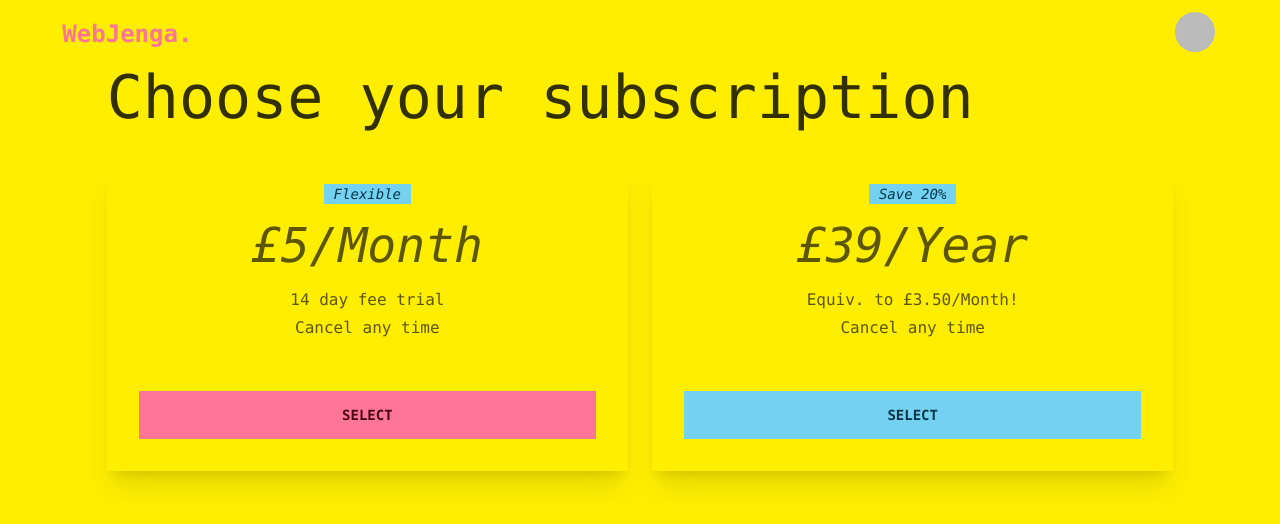
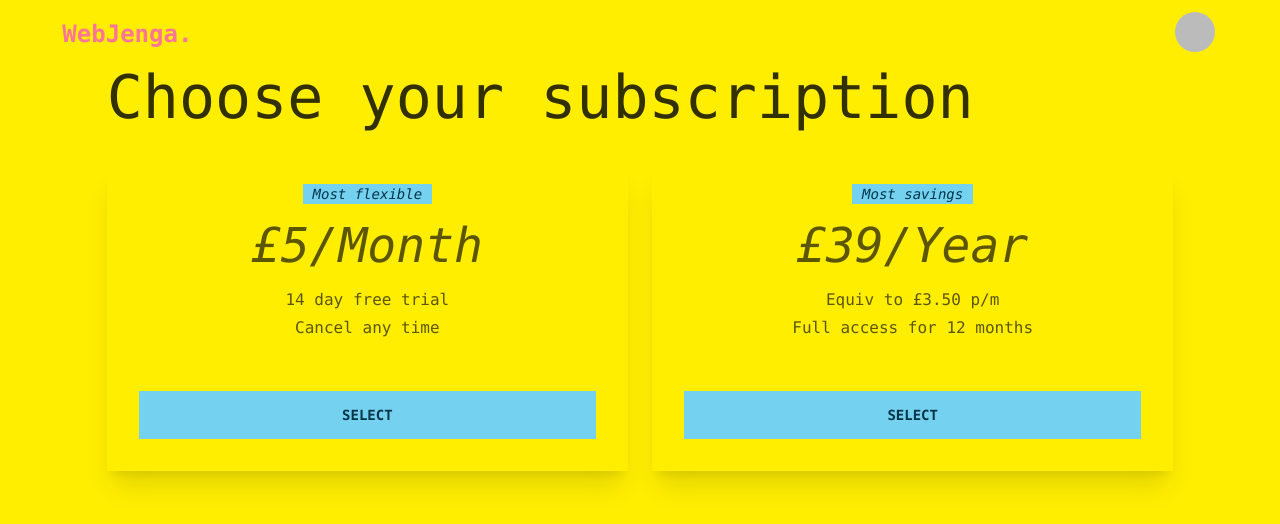
Before and after one commit to osaxon/subscription-app, a Next.js app: page /sub-options in a window 1280 px wide. Shown: the top 524 px of the page. Built offline with nearby package versions, Linux system fonts and the light colour scheme; no server answers; sample sign-in values are in the browser's storage.

Commit message:
feat: checks for current subscription before going to checkout

```diff
--- /dev/null
+++ b/components/PlanCard.jsx
@@ -0,0 +1,12 @@
+import React from "react";
+import Image from "next/future/image";
+import Link from "next/link";
+
+import PostAuthor from "./PostAuthor";
+import { buildImage } from "../lib/cloudinary";
+
+const PlanCard = () => {
+	return <div>PlanCard</div>;
+};
+
+export default PlanCard;
--- /dev/null
+++ b/components/ProductCard.jsx
@@ -0,0 +1,39 @@
+import React from "react";
+import { goToCheckout } from "../utils";
+
+const ProductCard = ({ badge, name, highlights, disabled, price, per }) => {
+	console.log(disabled);
+	return (
+		<div className="w-full bg-base-100 shadow-xl">
+			<div className="h-48 flex flex-col justify-evenly items-center">
+				<div className="badge badge-secondary italic">{badge}</div>
+				<p className="text-5xl prose italic">
+					£{price}/{per}
+				</p>
+				<div className="flex flex-col items-center">
+					{highlights.map((h, i) => (
+						<p className="prose" key={i}>
+							{h}
+						</p>
+					))}
+				</div>
+			</div>
+			<div className="card-body relative">
+				<button
+					onClick={() => goToCheckout({ name })}
+					className="btn btn-secondary"
+					disabled={disabled}
+				>
+					Select
+				</button>
+				{disabled ? (
+					<p className="text-xs italic absolute bottom-2">
+						Already subscribed
+					</p>
+				) : null}
+			</div>
+		</div>
+	);
+};
+
+export default ProductCard;
--- a/config/index.js
+++ b/config/index.js
@@ -7,7 +7,26 @@ export const MONTHLY_PRICING = {
 };
 export const TRIAL_PERIOD_DAYS = 14;
 export const SUBSCRIPTION_IDS = {
-	STRIPE_YEARLY_SUB_ID: process.env.STRIPE_YEARLY_SUB_ID,
-	STRIPE_MONTHLY_SUB_ID: process.env.STRIPE_MONTHLY_SUB_ID,
+	STRIPE_YEARLY_SUB_ID: process.env.NEXT_PUBLIC_STRIPE_YEARLY_SUB_ID,
+	STRIPE_MONTHLY_SUB_ID: process.env.NEXT_PUBLIC_STRIPE_MONTHLY_SUB_ID,
 };
 export const DASHBOARD_MENU = ["Overview", "My Lesson Plans"];
+
+export const PRODUCTS = [
+	{
+		name: "MONTHLY",
+		priceId: process.env.NEXT_PUBLIC_STRIPE_MONTHLY_SUB_ID,
+		highlights: ["14 day free trial", "Cancel any time"],
+		badge: "Most flexible",
+		price: 5,
+		per: "Month",
+	},
+	{
+		name: "YEARLY",
+		priceId: process.env.NEXT_PUBLIC_STRIPE_YEARLY_SUB_ID,
+		highlights: ["Equiv to £3.50 p/m", "Full access for 12 months"],
+		badge: "Most savings",
+		price: 39,
+		per: "Year",
+	},
+];
--- a/pages/api/stripe/create-checkout-session.js
+++ b/pages/api/stripe/create-checkout-session.js
@@ -17,6 +17,18 @@ const handler = async (req, res) => {
 				code: "no-access",
 				message: "You are not signed in.",
 			},
+		});
+	}
+	console.log("USER SESSION>>>>>>>>>");
+	console.log(session.user.stripeSubPriceId);
+
+	const userCurrentSub = session.user.stripeSubPriceId;
+
+	// Check for current subscriptions
+	if (userCurrentSub) {
+		return res.status(409).json({
+			message:
+				"This account has an active subscription already. Please update or cancel.",
 		});
 	}
 
--- a/pages/api/webhooks/stripe.js
+++ b/pages/api/webhooks/stripe.js
@@ -38,7 +38,6 @@ const handler = async (req, res) => {
 				.status(400)
 				.send(`Webhook signature verification failed.`);
 		}
-		console.log(event);
 		// Handle the event
 		switch (event.type) {
 			// Handle successful subscription creation
--- a/pages/plans/index.jsx
+++ b/pages/plans/index.jsx
@@ -63,6 +63,25 @@ const Plans = ({ plans, tags }) => {
 		<Layout>
 			<main className="w-11/12 mx-auto px-2">
 				<p className="text-2xl">All plans</p>
+				<ul className="flex flex-wrap gap-2">
+					{tags.length > 0 &&
+						tags.map((tag) => (
+							<li key={tag}>
+								<button
+									aria-disabled={checkSelectedTag(tag)}
+									onClick={(e) => handleClick(e)}
+									className="btn btn-secondary btn-sm"
+								>
+									{tag}
+								</button>
+							</li>
+						))}
+				</ul>
+				<ul className="mt-12 grid gap-1 md:grid-cols-2 xl:grid-cols-3">
+					{filteredPlans.map((plan) => (
+						<li key={plan.slug}></li>
+					))}
+				</ul>
 			</main>
 		</Layout>
 	);
--- a/pages/sub-options.jsx
+++ b/pages/sub-options.jsx
@@ -1,30 +1,21 @@
 import React, { useState } from "react";
 import Layout from "../components/Layout";
+import { useSession } from "next-auth/react";
+import { PRODUCTS } from "../config";
+import ProductCard from "../components/ProductCard";
 
 const SubOptions = () => {
-	const [isCheckoutLoading, setIsCheckoutLoading] = useState(false);
+	const { data: session } = useSession();
+	console.log(session);
+	console.log(PRODUCTS);
 
-	const goToCheckout = async (subType) => {
-		console.log(subType);
-		const data = {
-			subType: subType,
-		};
-		setIsCheckoutLoading(true);
-		const res = await fetch(`/api/stripe/create-checkout-session`, {
-			method: "POST",
-			headers: {
-				"Content-Type": "application/json",
-			},
-			body: JSON.stringify(data),
-		});
-		const { redirectUrl } = await res.json();
-		if (redirectUrl) {
-			window.location.assign(redirectUrl);
-		} else {
-			setIsCheckoutLoading(false);
-			console.log("Error creating checkout session");
-		}
+	const checkCurrentSub = (priceId) => {
+		return priceId === session.user.stripeSubPriceId;
 	};
+
+	if (!session) {
+		return <div>Loading...</div>;
+	}
 
 	return (
 		<Layout>
@@ -32,48 +23,20 @@ const SubOptions = () => {
 				<p className="text-6xl">Choose your subscription</p>
 
 				<div className="flex flex-col md:flex-row gap-6 mt-10">
-					{/* Monthly */}
-					<div className=" w-full bg-base-100 shadow-xl">
-						<div className=" h-48 flex flex-col justify-evenly items-center">
-							<div className="badge badge-secondary italic">
-								Flexible
+					{PRODUCTS.length &&
+						PRODUCTS.map((product) => (
+							<div className="w-full" key={product.priceId}>
+								<ProductCard
+									badge={product.badge}
+									highlights={product.highlights}
+									name={product.name}
+									id={product.priceId}
+									price={product.price}
+									per={product.per}
+									disabled={checkCurrentSub(product.priceId)}
+								/>
 							</div>
-							<p className="text-5xl prose italic">£5/Month</p>
-							<div className="flex flex-col items-center">
-								<p className="prose">14 day fee trial</p>
-								<p className="prose">Cancel any time</p>
-							</div>
-						</div>
-						<div className="card-body">
-							<button
-								onClick={() => goToCheckout("MONTHLY")}
-								className="btn btn-primary"
-							>
-								Select
-							</button>
-						</div>
-					</div>
-					{/* Yearly */}
-					<div className=" w-full bg-base-100 shadow-xl">
-						<div className=" h-48 flex flex-col justify-evenly items-center">
-							<div className="badge badge-secondary italic">
-								Save 20%
-							</div>
-							<p className="text-5xl prose italic">£39/Year</p>
-							<div className="flex flex-col items-center">
-								<p className="prose">Equiv. to £3.50/Month!</p>
-								<p className="prose">Cancel any time</p>
-							</div>
-						</div>
-						<div className="card-body">
-							<button
-								onClick={() => goToCheckout("YEARLY")}
-								className="btn btn-secondary"
-							>
-								Select
-							</button>
-						</div>
-					</div>
+						))}
 				</div>
 			</main>
 		</Layout>
--- a/store/state.js
+++ b/store/state.js
@@ -1,11 +1,11 @@
 import create from "zustand";
 
 const init = {
-	contentStage: "welcome",
+	contentStage: "Overview",
 };
 
 const useAppState = create((set) => ({
-	contentStage: "welcome",
+	contentStage: "Overview",
 	setContentStage: (stage) => set((state) => ({ contentStage: stage })),
 
 	resetStage: () => set(...init),
--- /dev/null
+++ b/utils/index.js
@@ -0,0 +1,21 @@
+const goToCheckout = async (subType) => {
+	const data = {
+		subType: subType,
+	};
+	const res = await fetch(`/api/stripe/create-checkout-session`, {
+		method: "POST",
+		headers: {
+			"Content-Type": "application/json",
+		},
+		body: JSON.stringify(data),
+	});
+	const { redirectUrl } = await res.json();
+	if (redirectUrl) {
+		window.location.assign(redirectUrl);
+	} else {
+		setIsCheckoutLoading(false);
+		console.log("Error creating checkout session");
+	}
+};
+
+export { goToCheckout };
--- a/utils/stripe.js
+++ b/utils/stripe.js
@@ -5,5 +5,5 @@ export const getStripeSubTier = (subId) => {
 		(key) => SUBSCRIPTION_IDS[key] === subId
 	);
 
-	return subTier?.split("_")[1];
+	return subTier?.split("_")[2];
 };
```
Also changed, not shown: 1 other file (tests, documents, lock files or other folders).
